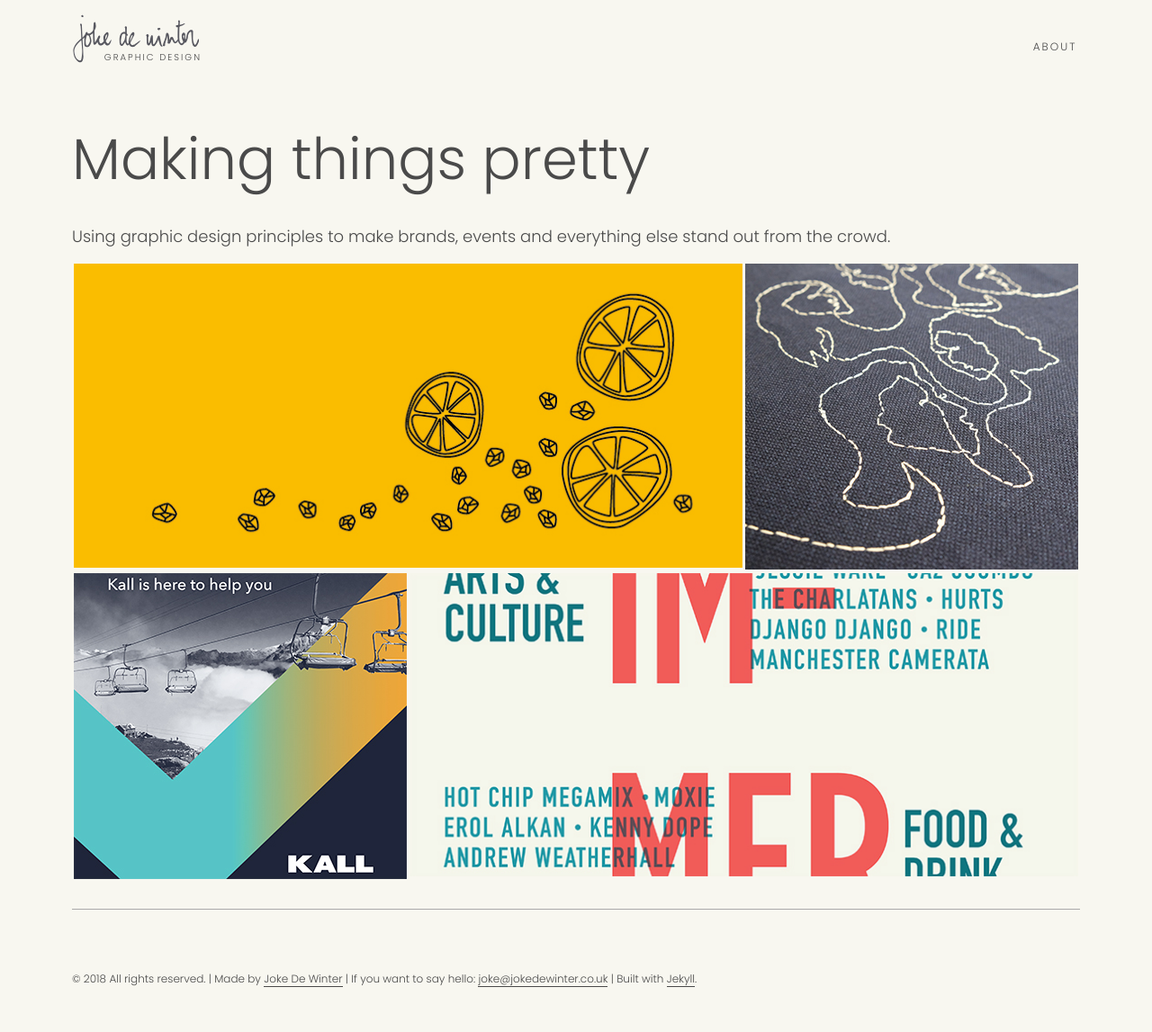
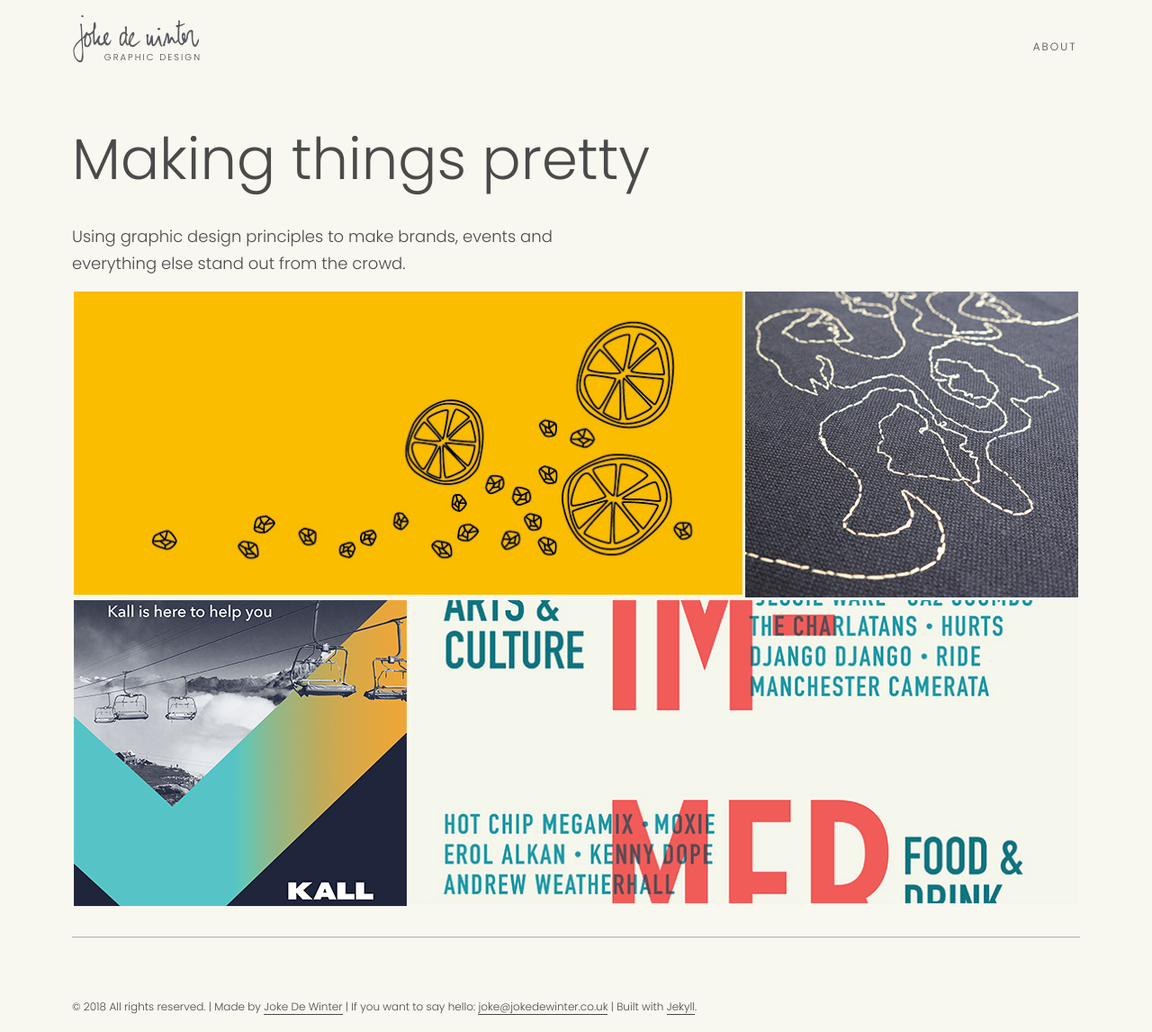
Before and after one commit to jokedewinter/graphic-design, a Jekyll site: the page built from index.md, in a window 1280 px wide. Shown: the whole page at 90% size. Built offline with Jekyll 4.4.1, drawn with Linux system fonts in a browser that asks for light colours; before the commit the page ends 1116 px from its top, so only the background shows below that.

Commit message:
Limiting line length of paragraph text.

```diff
--- a/_sass/_components/_typography.scss
+++ b/_sass/_components/_typography.scss
@@ -41,6 +41,8 @@ p {
 	}
 
 	.about & { @include font-size(14); }
+
+	h2 + & { max-width: 50%; }
 }
 
 strong { @include font-bold(); }
```
